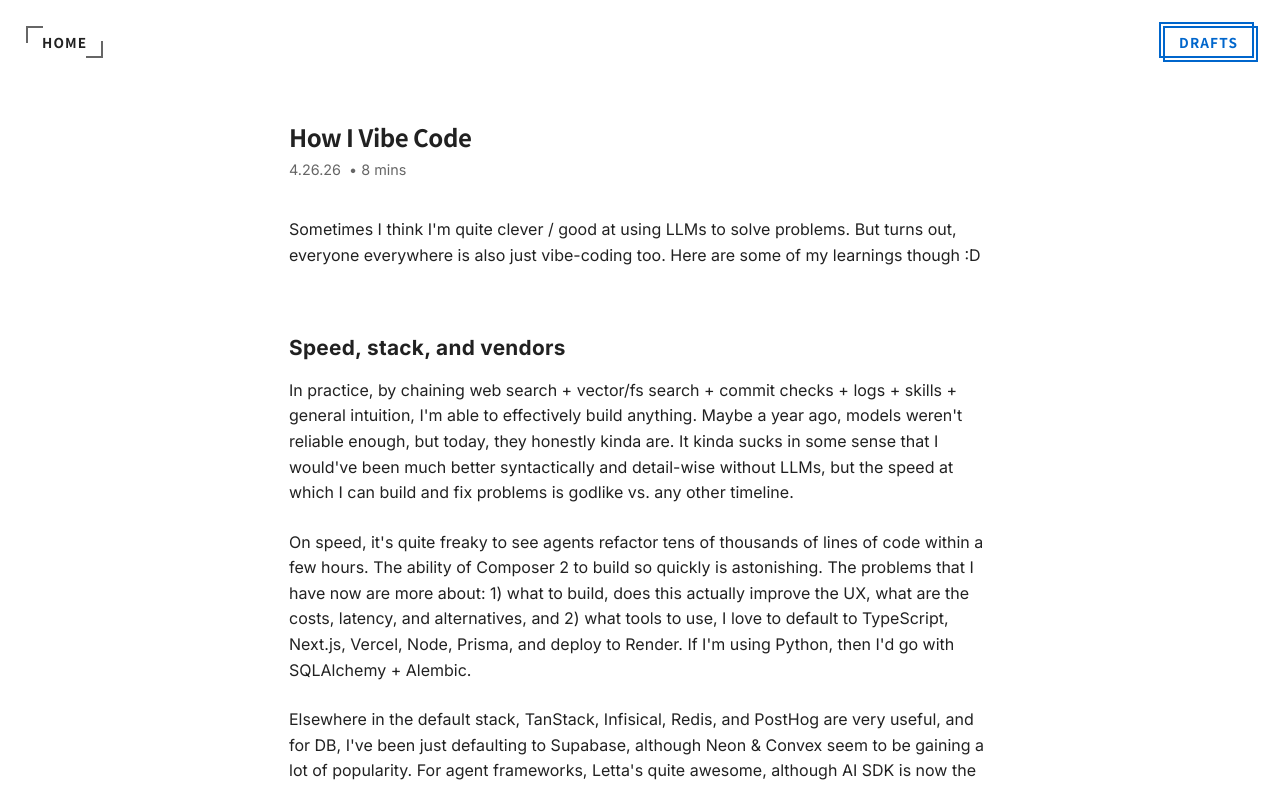
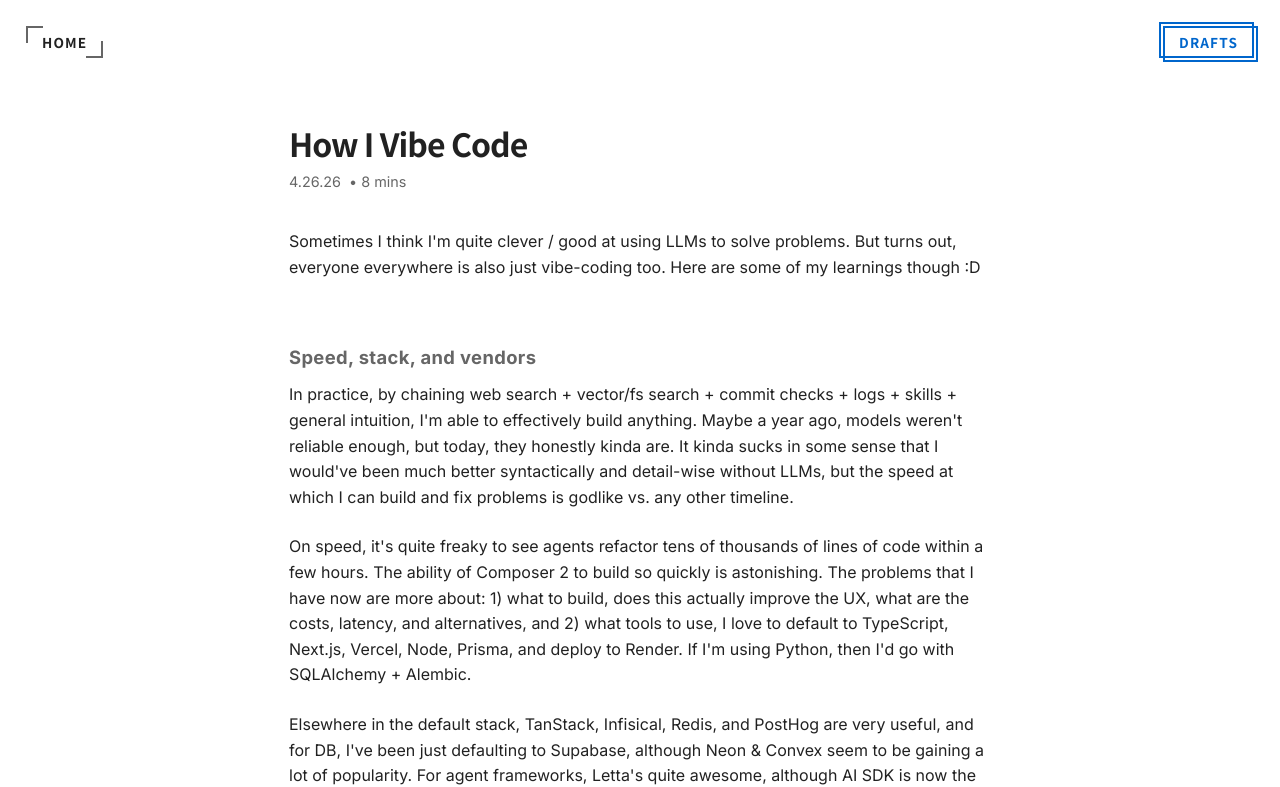
Before and after one commit to lyeric2022/lyyeric.tech, a React (Vite) app: page /drafts/babbling-about-vibe-coding in a window 1280 px wide. Shown: the top 787 px of the page. Built offline with nearby package versions, Linux system fonts and the light colour scheme; no server answers.

Commit message:
Differentiate article title (h1) from section headings (h2)
Larger, bolder post title; smaller, muted h2 so in-article sections
do not compete with the page headline.

```diff
--- a/src/components/writing/Writing.scss
+++ b/src/components/writing/Writing.scss
@@ -272,9 +272,11 @@
     box-sizing: border-box;
 
     h1 {
-      font-size: 1.5rem;
+      font-size: 2rem;
+      font-weight: 700;
+      line-height: 1.2;
       margin: 0 0 0.5rem 0;
-      letter-spacing: -0.02em;
+      letter-spacing: -0.03em;
       color: var(--color-text);
       text-align: left;
       animation: fadeIn 0.5s ease-out forwards;
@@ -294,12 +296,12 @@
     }
 
     h2 {
-      font-size: 1.3rem;
-      margin: 2.5rem 0 1rem 0;
-      letter-spacing: 0.3px;
-      color: var(--color-text);
+      font-size: 1.15rem;
+      margin: 2.5rem 0 0.75rem 0;
+      letter-spacing: 0.02em;
+      color: var(--color-text-muted);
       font-family: 'Inter', system-ui, sans-serif;
-      font-weight: 700;
+      font-weight: 600;
       line-height: 1.4;
       animation: fadeIn 0.5s ease-out forwards;
       opacity: 0;
```
